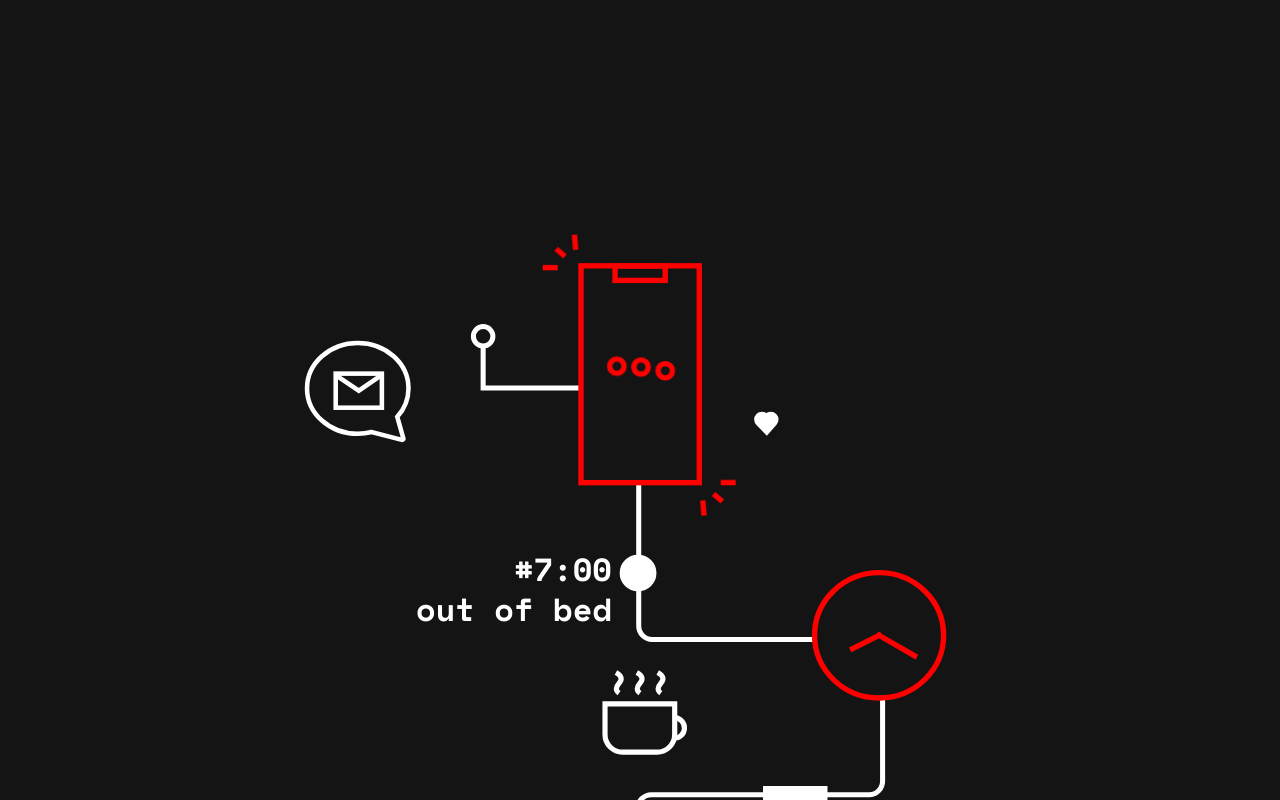
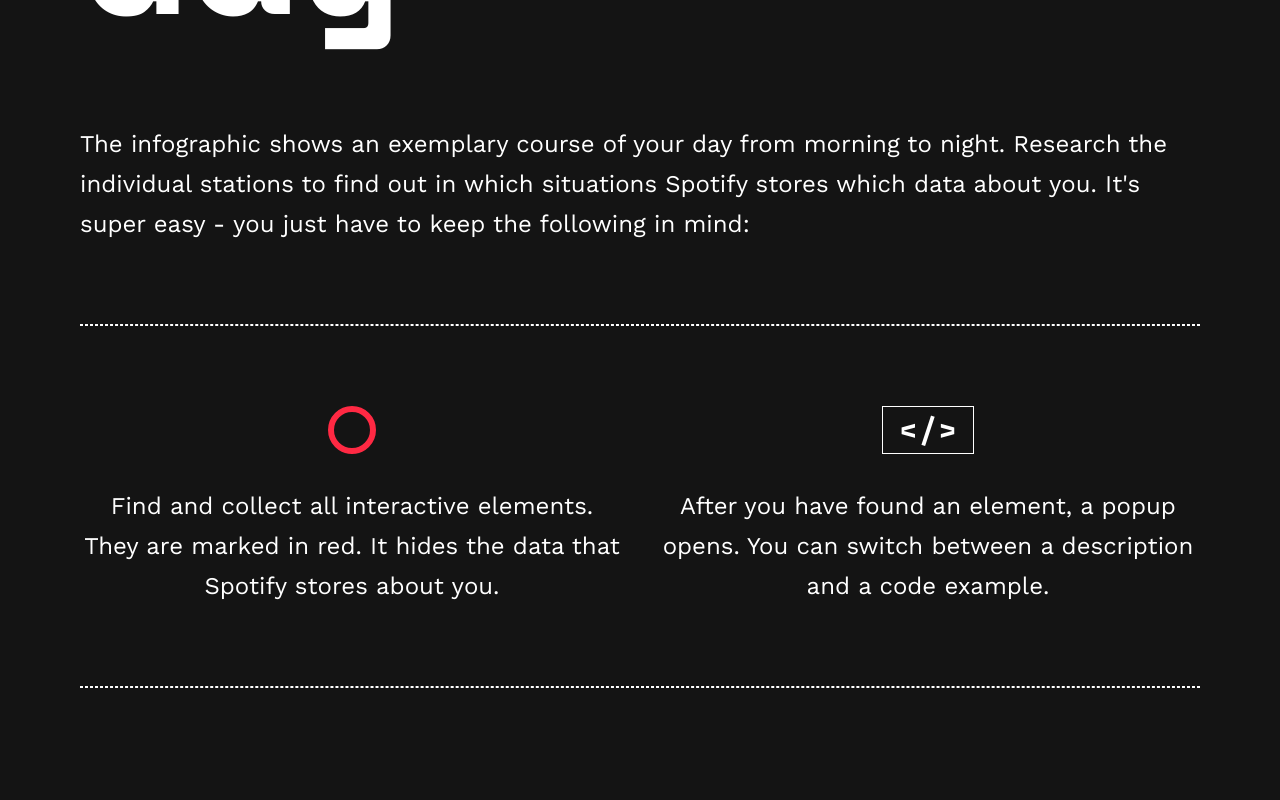
Before and after one commit to ruben-with-b/i-wish-i-knew-that, a Vue app: page /infographic in a window 1280 px wide. Shown: the part 820-1620 px from the top of the page. Built offline with nearby package versions, Linux system fonts and the light colour scheme.

Commit message:
Style manual and add progress bar

```diff
--- a/src/App.vue
+++ b/src/App.vue
@@ -3,7 +3,7 @@
     <div id="nav">
       <ul>
       <li><router-link id="logo" to="/">iwishiknewthat / spotify</router-link></li>
-      <li><router-link to="/">Manual</router-link></li>
+      <!-- <li><router-link to="/">Manual</router-link></li> -->
       <li><router-link to="/infographic">Infographic</router-link></li>
       <li><router-link to="/solution">Reference</router-link></li>
       <li><router-link to="/about">About</router-link></li>
@@ -126,7 +126,6 @@
 
 hr {
   border: 1px dashed white;
-  width: 40%;
   margin: 5rem 0;
 }
 
--- a/src/components/DailyRoutine.vue
+++ b/src/components/DailyRoutine.vue
@@ -135,7 +135,7 @@
 	<PartOfDay clock="#22:30" context="go to sleep" position="absolute"  top="92%" left="54%" textAlign="left" />
   </div>
   <Popup v-for="(c, index) in popupContent" :key="index" :content="getPopupContentById(index)"/>
-  <Wave class="wave"/>
+  <!-- <Wave class="wave"/> -->
 </div>
 </template>
 
@@ -143,7 +143,7 @@
 import popupContent from '@/data/popupContent.json'
 import Popup from '@/components/Popup.vue'
 import PartOfDay from '@/components/PartOfDay.vue'
-import Wave from '@/components/Wave.vue'
+// import Wave from '@/components/Wave.vue'
 
 import SvgBase from '@/components/svg/SvgBase.vue'
 import Journey from '@/components/svg/Path.vue'
@@ -195,7 +195,7 @@
 	components: {
 		Popup,
 		PartOfDay,
-		Wave,
+		// Wave,
 		SvgBase,
 		Journey,
 		Phone,
@@ -276,7 +276,7 @@
 .journey {
 	display: flex;
 	justify-content: center;
-	margin: 25rem auto 0 auto;
+	margin: 20rem auto 10rem auto;
 	width: 100%;
 	height: 100%;
 	max-width: 1250px;
--- a/src/components/Popup.vue
+++ b/src/components/Popup.vue
@@ -6,7 +6,8 @@
   <button class="btn-primary right" type="button" @click="showCodeSnippet">code snippets</button>
   <p v-show="description">{{content.description}}</p>
   <p v-show="codeSnippet" class="code-parag">
-    <span class="code-line" ref="codeLine"> {{content.data}} </span>
+    <span v-if="content.data" class="code-line" ref="codeLine"></span>
+    <span v-else>No data available – sorry for that!</span>
   </p>
   <button class="btn-close" type="button" @click="togglePopup(content.id)">x</button>
 </div>
--- a/src/data/popupContent.json
+++ b/src/data/popupContent.json
@@ -47,25 +47,25 @@
 		"id": 5,
 		"title": "Device Information",
 		"description": "Further data such as the ID or the operating system belong to the technical data collections of Spotify.",
-		"data": {}
+		"data": null
 	},
 	{
 		"id": 6,
 		"title": "Click Interactions",
 		"description": "While Spotify recognizes the device information, click interactions can also be saved. Through the data motion sensors, Spotify captures your interactions.",
-		"data": {}
+		"data": null
 	},
 	{
 		"id": 7,
 		"title": "Feelings & Emotions",
 		"description": "Did you know that besides data, emotions can also be stored? Whether you're listening to a happy or a sad song, Spotify can map your mood.",
-		"data": {}
+		"data": null
 	},
 	{
 		"id": 8,
 		"title": "Accessory",
 		"description": "By intercepting data, Spotify can also recognize the brand of your terminal. For example the brand of your headphones.",
-		"data": {}
+		"data": null
 	},
 	{
 		"id": 9,
@@ -86,7 +86,7 @@
 		"id": 10,
 		"title": "Social",
 		"description": "If you allow certain settings, Spotify can also access your entire contact list. On Facebook, Spotify even has access to your friends' pictures and names.",
-		"data": {}
+		"data": null
 	},
 	{
 		"id": 11,
--- a/src/router/index.js
+++ b/src/router/index.js
@@ -34,7 +34,10 @@
 const router = new VueRouter({
 	mode: 'history',
 	base: process.env.BASE_URL,
-	routes
+	routes,
+	scrollBehavior (to, from, savedPosition) {
+		return { x: 0, y: 0 }
+	}
 })
 
 export default router
--- a/src/styles/_mixins.scss
+++ b/src/styles/_mixins.scss
@@ -26,6 +26,15 @@
   line-height: 2.5rem;
 }
 
+@mixin h5($color) {
+  color: $color;
+  font-family: 'Space Mono', monospace;
+  font-weight: 700;
+  font-size: 1.5rem;
+  line-height: 2.5rem;
+}
+
+
 @mixin p($color) {
   color: $color;
   font-family: 'Work Sans', 'Avenir', Helvetica, Arial, sans-serif;
--- a/src/views/Infographic.vue
+++ b/src/views/Infographic.vue
@@ -1,8 +1,19 @@
 <template>
   <div class="wrapper about">
-    <h2>Weit hinten, hinter den Wortbergen, fern der Länder Vokalien und Konsonantien leben die Blindtexte.</h2>
+    <h1>A completely ordinary day</h1>
+		<h4>The infographic shows an exemplary course of your day from morning to night. Research the individual stations to find out in which situations Spotify stores which data about you. It's super easy - you just have to keep the following in mind:</h4>
+		<hr/>
+		<div class="manual">
+			<div class="step"><div class="icon icon-interactive"></div><h4>Find and collect all interactive elements. They are marked in red. It hides the data that Spotify stores about you.</h4></div>
+			<div class="step"><div class="icon icon-popup"><span>&lt;</span><span>&sol;</span><span>&gt;</span></div><h4>After you have found an element, a popup opens. You can switch between a description and a code example.</h4></div>
+		</div>
+		<hr/>
     <DailyRoutine/>
-    <div v-if="numberOfItems === numberOfItemsFound">klappt!</div>
+		<div class="progress-bar" :style="{width: numberOfItems !== numberOfItemsFound ? `${numberOfItemsFound * statusBarStep}px` : '100%'}">
+			<transition name="fade" mode="out-in">
+				<div v-show="numberOfItems === numberOfItemsFound"><span @click="$router.push('solution')">Well done! Make sure to check out the reference &xrarr;</span></div>
+			</transition>
+		</div>
   </div>
 </template>
 
@@ -11,6 +22,11 @@
 import { mapGetters } from 'vuex'
 
 export default {
+	data () {
+		return {
+			statusBarStep: 0
+		}
+	},
 	components: {
 		DailyRoutine
 	},
@@ -18,6 +34,72 @@
 		...mapGetters([
 			'numberOfItems', 'numberOfItemsFound'
 		])
+	},
+	mounted () {
+		const app = document.querySelector('#app')
+		this.statusBarStep = Math.ceil(app.clientWidth / this.numberOfItems)
 	}
 }
 </script>
+
+<style lang="scss" scoped>
+.manual {
+	width: 100%;
+	margin-top: 3rem;
+	display: grid;
+	grid-template-columns: repeat(2, 1fr);
+	grid-gap: 2rem;
+	text-align: center;
+}
+.step {
+	display: flex;
+	flex-direction: column;
+	align-items: center;
+}
+.icon {
+	margin-bottom: 2rem;
+	&-interactive {
+		width: 3rem;
+		height: 3rem;
+		border: 6px solid $color-primary;
+		border-radius: 3rem;
+	}
+	&-popup {
+		@include h3($color-white);
+		font-weight: 700;
+		display: flex;
+		justify-content: center;
+		align-items: center;
+		padding: 0 1rem;
+		height: 3rem;
+		border: 1px solid $color-white;
+	}
+}
+
+.progress-bar {
+	@include h5($color-white);
+	width: 100%;
+	display: flex;
+	justify-content: center;
+	align-items: center;
+	z-index: 9999;
+	position: fixed;
+	height: 4.5rem;
+	bottom: 0;
+	left: 0;
+	background: $color-primary;
+	transition: width 0.2s ease;
+
+	span {
+		cursor: pointer;
+	}
+}
+
+.fade-enter-active, .fade-leave-active {
+	transition: opacity 0.2s;
+	transition-delay: 0.2s;
+}
+.fade-enter, .fade-leave-to /* .fade-leave-active below version 2.1.8 */ {
+  opacity: 0;
+}
+</style>
--- a/src/views/Solution.vue
+++ b/src/views/Solution.vue
@@ -19,7 +19,25 @@
 export default {
 	data () {
 		return {
-			value: 'Weit hinten, hinter den Wortbergen, fern der Länder Vokalien und Konsonantien leben die Blindtexte. Abgeschieden wohnen sie in Buchstabhausen an der Küste des Semantik, eines großen Sprachozeans. Ein kleines Bächlein namens Duden fließt durch ihren Ort und versorgt sie mit den nötigen Regelialien. Es ist ein paradiesmatisches Land, in dem einem gebratene Satzteile in den Mund fliegen. Nicht einmal von der allmächtigen Interpunktion werden die Blindtexte beherrscht – ein geradezu unorthographisches Leben. '
+			value: `Hello,
+
+In accordance with Article 17 of the European General Data Protection Regulation, please proceed to the erasure of my personal data without undue delay.
+
+- Account information, including my name, date of birth, e-mail address, billing/shipping address, phone number, and stored payment card data.
+- User-generated content, which may include things such as photos, tracked activities, statistics, comments, or messages.
+- Store or Site Data, which may include information on past orders, product reviews, comments in forums, comments on website content.
+- Customer Service Contacts, if I have contacted customer service in the past to resolve any issues, any contact history.
+- Marketing tracking or behavior data, which may include things such as open and click rate, website user behavior, browser user agent, user preferences, inferred user behavior, etc.
+
+Accounts may be associated with the following login credentials.
+
+Email addresses: [list your email addresses]
+Phone number: [list your email phone numbers]
+User name: [list your user names]
+
+Please confirm when this operation has been completed.
+
+Best regards, [your name]`
 		}
 	},
 	components: {
@@ -51,7 +69,7 @@
   background: transparent;
   border: $border;
   width: 100%;
-  height: 15rem;
+  height: 23rem;
   padding: 1.5rem 2rem;
   display: block;
   margin-bottom: 3rem;
```
